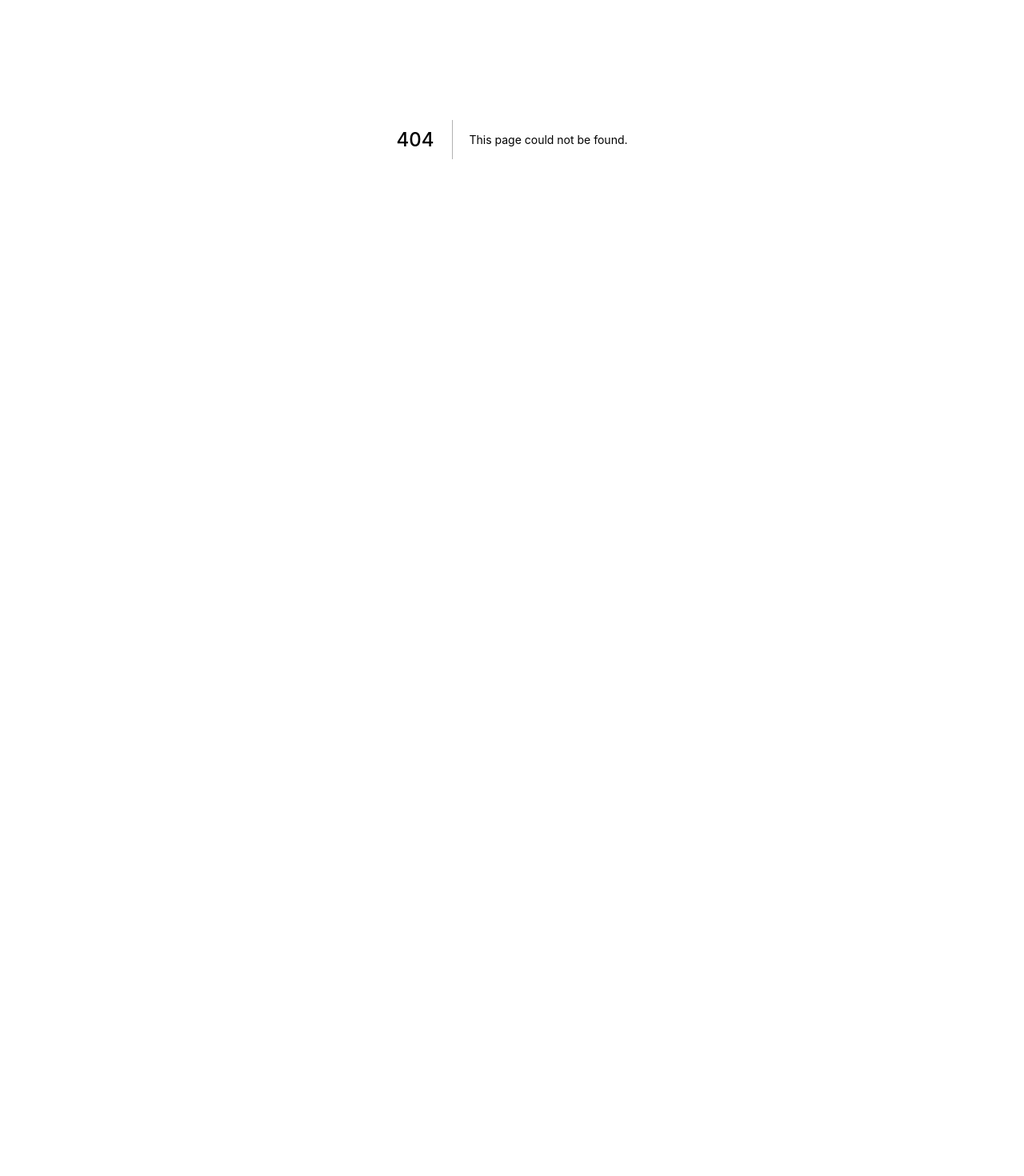
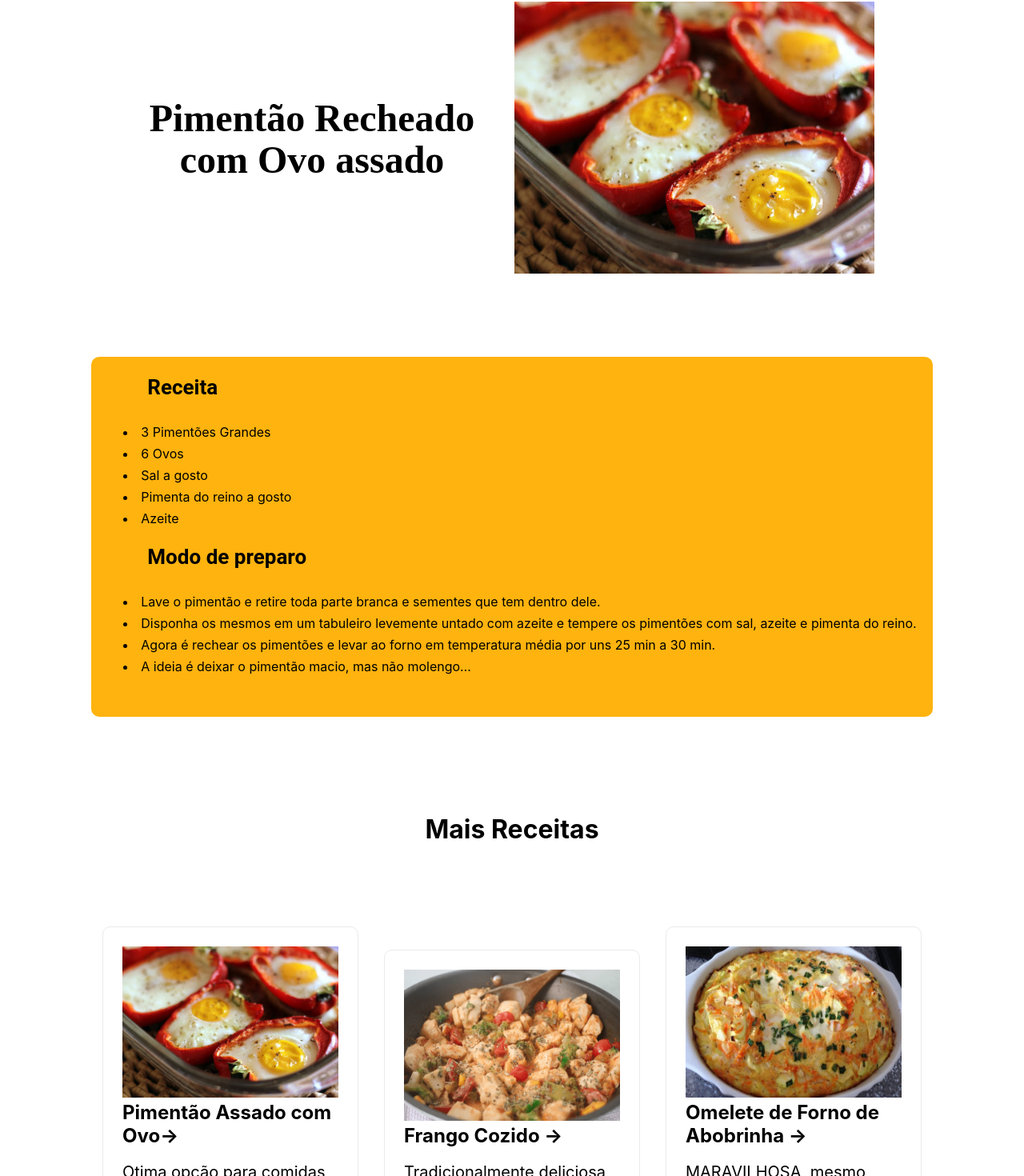
Before and after one commit to ricoricozo/receitasrapidas, a Next.js app: page /receitapimentao in a window 1280 px wide. Before the commit this address had no page. Shown: the part 226-1696 px from the top of the page at 80% size. Before the commit the page ends 800 px from the top, so only its background shows below. Built offline with nearby package versions, Linux system fonts and the light colour scheme.

Commit message:
01-15/09

```diff
--- a/components/footer.js
+++ b/components/footer.js
@@ -10,27 +10,20 @@ function Footer(){
           href="https://www.google.com.br"
           target="_blank"
           rel="noopener noreferrer"
-        >
-          Contato</Link>
+        >Contato</Link>
 
 
         <Link
           href="/"
           target="_blank"
           rel="noopener noreferrer"
-        >
-          <a>Sobre nós{' '}
-          <span className={styles.logo}>
-            <Image src="/vercel.svg" alt="Vercel Logo" width={72} height={16} />
-          </span> </a>
-        </Link>
+        >Sobre nós</Link>
 
         <Link
           href= "https://www.instagram.com/henriquepsrr"
           target="_blank"
           rel="noopener noreferrer"
-        >
-          Instagram</Link>
+        >Instagram</Link>
       </footer>
         </>
     )
--- /dev/null
+++ b/components/maisrec.js
@@ -0,0 +1,38 @@
+import Image from 'next/image'
+import styles from '../styles/Home.module.css'
+import Link  from 'next/link'
+
+
+function Maisrec (){
+    return (
+    <>
+        <div className={styles.Mais}><h1>Mais Receitas</h1></div>
+        <div className={styles.grid}>
+          <Link href="/receitapimentao" >
+            <a className={styles.card}>
+            <Image src = "/pimentao.jpg" width={400} height={280}/>
+            <h2>Pimentão Assado com Ovo&rarr;</h2>
+            <p>Otima opção para comidas diferentes</p></a>
+          </Link>
+
+          <Link href="/" >
+            <a  className={styles.card}>
+            <Image src = "/frangocosido.jpg" width={400} height={280}/>
+            <h2>Frango Cozido &rarr;</h2>
+            <p>Tradicionalmente deliciosa</p></a>
+          </Link>
+
+          <Link href="/">
+            <a className={styles.card}>
+            <Image src = "/abobrinha.jpg" width={400} height={280}/>
+            <h2>Omelete de Forno de Abobrinha &rarr;</h2>
+            <p>MARAVILHOSA, mesmo sendo bem leve</p></a>
+          </Link>
+        </div>
+        <p><Link href="/home">Carregar Mais &rarr;</Link></p>
+
+    </>
+    )
+}
+
+export default Maisrec
--- a/components/menu.js
+++ b/components/menu.js
@@ -1,10 +1,9 @@
-import Head from 'next/head'
 import Image from 'next/image'
 import styles from '../styles/Home.module.css'
 import Link  from 'next/link'
 
 
-function Menu (){
+function Menu (res, req){
     return (
         <>
         <div className={styles.div1}>
--- a/components/receita.js
+++ b/components/receita.js
@@ -7,7 +7,7 @@ import styles from '../styles/Home.module.css'
 function Receitas(){
     return (
         <>
-           <main className={styles.main}>
+        <main className={styles.main}>
         <h1 className={styles.title}>
           <Link href="/"> A</Link>
           <Link href="/"> B</Link>
@@ -42,10 +42,10 @@ function Receitas(){
         </p>
 
         <div className={styles.grid}>
-          <Link href="/" >
+          <Link href="/receitapimentao" >
             <a className={styles.card}>
             <Image src = "/pimentao.jpg" width={400} height={280}/>
-            <h2>Pimentão &rarr;</h2>
+            <h2>Pimentão Assado com Ovo&rarr;</h2>
             <p>Otima opção para comidas diferentes</p></a>
           </Link>
 
--- a/pages/home.js
+++ b/pages/home.js
@@ -7,7 +7,7 @@ import Link from 'next/dist/client/link'
 function Home() {
   return (
     <>
-    <Menu />
+    <Menu/>
     <Receitas />
     <Footer />
     </>
--- /dev/null
+++ b/pages/receitapimentao.js
@@ -0,0 +1,40 @@
+import styles from '../styles/Home.module.css'
+import Footer from '../components/footer'
+import Menu from '../components/menu'
+import Image from 'next/image'
+import Link from 'next/dist/client/link'
+import Maisrec from '../components/maisrec'
+
+function Pimenta() {
+  return (
+    <>
+    <Menu />
+    <main className={styles.main}>
+
+        <div className={styles.grid2}>
+            <div><h1>Pimentão Recheado</h1>
+            <h1> com Ovo assado</h1>
+            </div>
+            <div><Image src = "/pimentao.jpg" width={450} height={340}/></div>
+        </div>
+        <div className={styles.divrec}>
+          <p className={styles.pp}>Receita</p>
+          <li className={styles.h1p}>3 Pimentões Grandes</li>
+          <li className={styles.h1p}>6 Ovos</li>
+          <li className={styles.h1p}>Sal a gosto</li>
+          <li className={styles.h1p}>Pimenta do reino a gosto</li>
+          <li className={styles.h1p}>Azeite</li>
+          <p className={styles.pp}>Modo de preparo</p>
+          <li className={styles.h1p}>Lave o pimentão e retire toda parte branca e sementes que tem dentro dele.</li>
+          <li className={styles.h1p}>Disponha os mesmos em um tabuleiro levemente untado com azeite e tempere os pimentões com sal, azeite e pimenta do reino.</li>
+          <li className={styles.h1p}>Agora é rechear os pimentões e levar ao forno em temperatura média por uns 25 min a 30 min.</li>
+          <li className={styles.h1p}>A ideia é deixar o pimentão macio, mas não molengo…</li>
+        </div>
+      <Maisrec />
+
+    </main>
+ <Footer />
+    </>
+  )
+}
+export default Pimenta
--- a/styles/Home.module.css
+++ b/styles/Home.module.css
@@ -38,7 +38,7 @@
 
 .div1 input{
   width: 253px;
-  height: 38px;
+  height: 34px;
   background: #FFFFFF;
   border: 1px solid #E7E7E7;
   box-sizing: border-box;
@@ -238,3 +238,71 @@ color: #000000;
     flex-direction: column;
   }
 }
+
+
+.grid2 {
+  display: flex;
+  align-items: center;
+  justify-content: center;
+  flex-wrap: wrap;
+  max-width: 1200px;
+  margin-top: 3rem;
+}
+
+.grid2 h1{
+/* Titulo */
+
+font-family: Source Sans Pro;
+font-style: normal;
+font-weight: bold;
+font-size: 48px;
+line-height: 20px;
+text-align: center;
+color: #000000;
+margin-right: 50px;
+}
+
+/* pimentão */
+
+.divrec {
+  margin-top: 100px;
+  background-color: #FAFAF1;
+  border-radius: 10px;
+  height: 450px;
+  background-color: #FFB30E;
+ }
+
+.divrec p{
+font-family: roboto;
+font-style: normal;
+font-weight: bold;
+font-size: 26px;
+line-height: 25px;
+text-align: justify;
+}
+
+.divred li{
+font-family: roboto;
+font-style: normal;
+font-weight: normal;
+font-size: 24px;
+line-height: 25px;
+text-align: justify;
+
+}
+
+.pp{
+  margin-left: 70px;
+}
+
+.h1p{
+  margin-left: 40px;
+  padding-top: 7px;
+  margin-right: 20px;
+}
+
+/* Mais recs */
+.Mais{
+  padding-top: 100px;
+
+}
```
